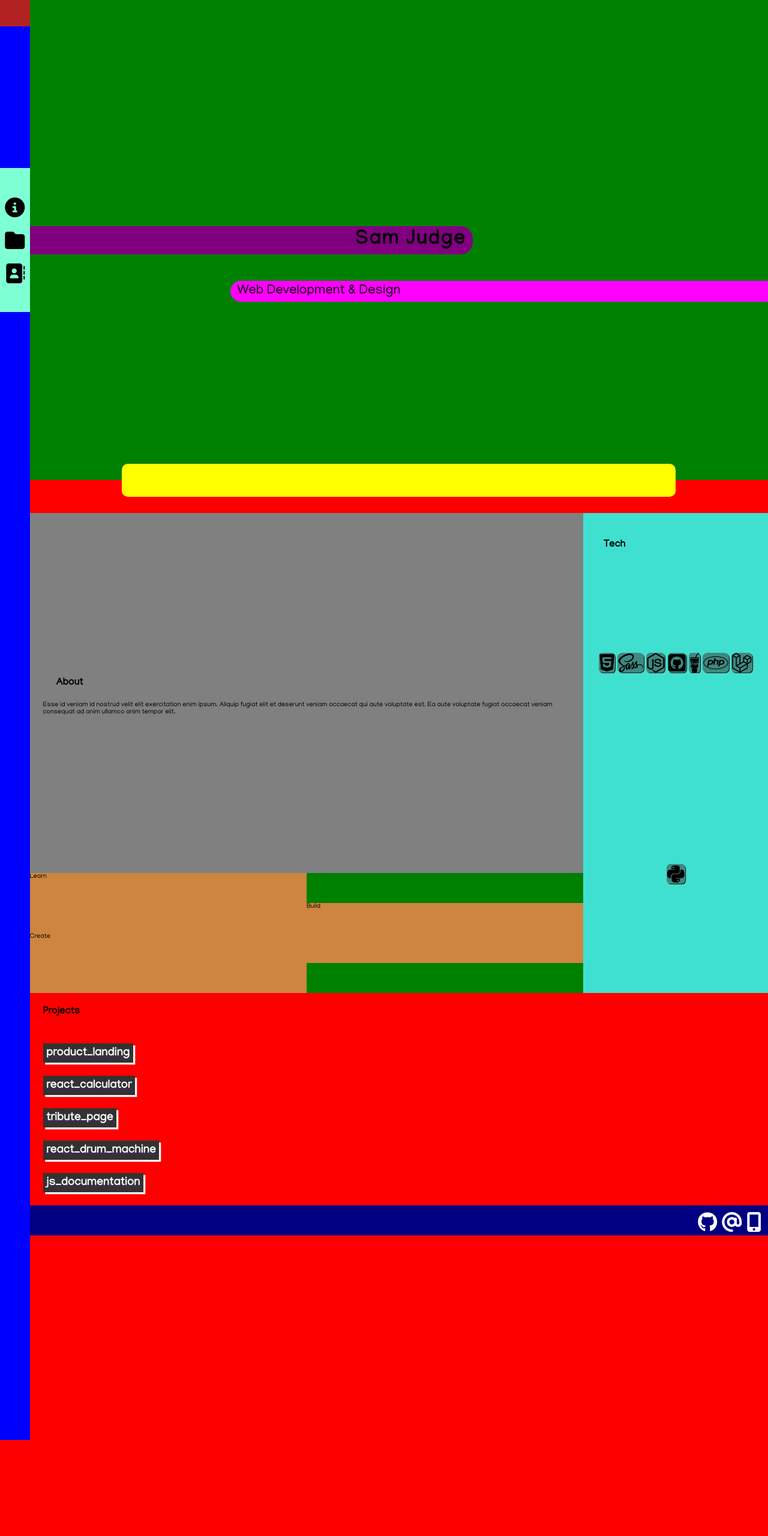
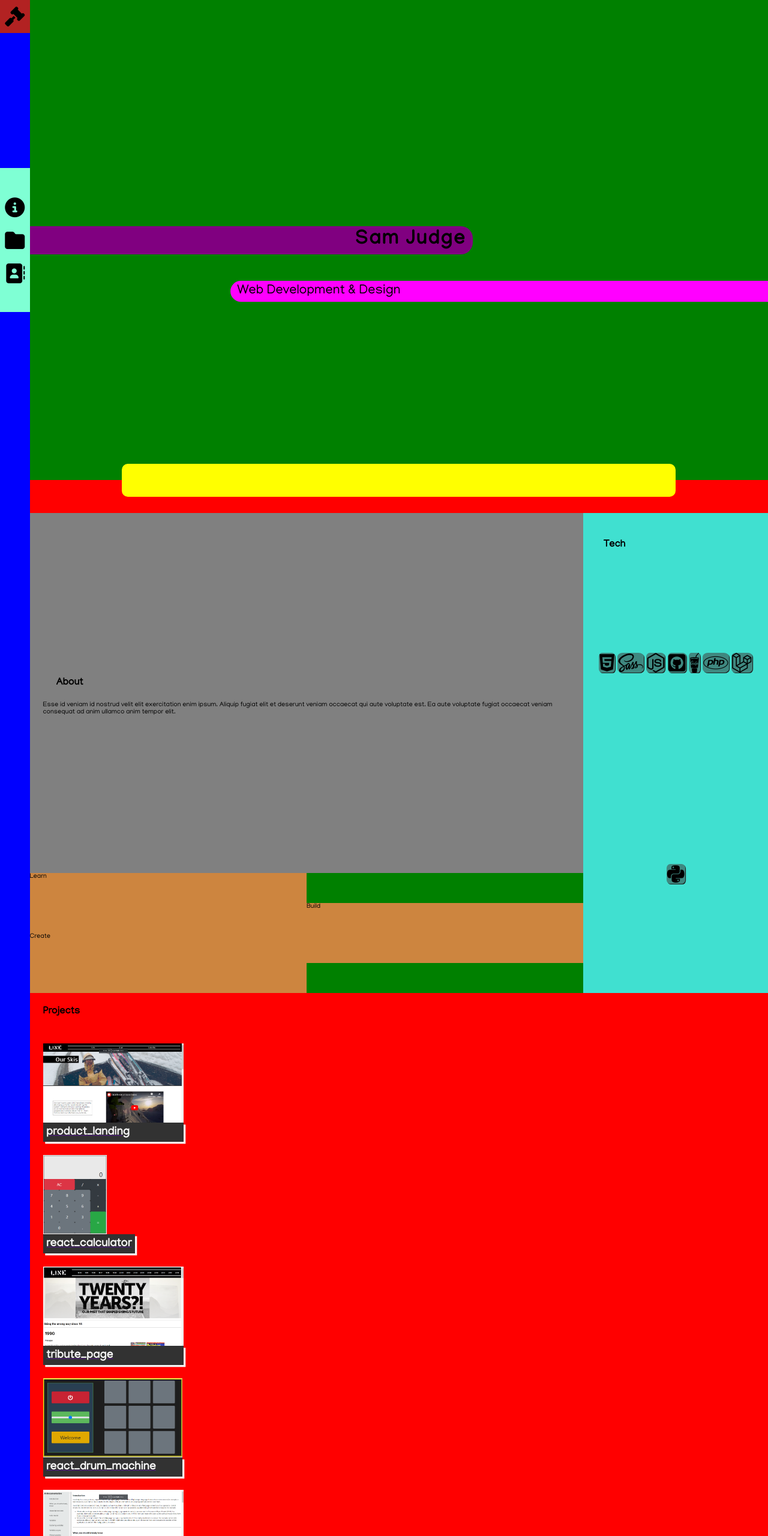
Before and after one commit to sljudge/portfolio, a website: page src/index.html in a window 1280 px wide. Shown: the top 2560 px of the page at 60% size. Before the commit the page ends 2400 px from the top, so only its background shows below. Drawn offline with nearby package versions, Linux system fonts and the light colour scheme; files that its build step writes are made by us from their sources.

Commit message:
mobile layout complete pre images

```diff
--- a/src/index.html
+++ b/src/index.html
@@ -13,11 +13,13 @@
     </head>
     <body>
         <nav>
-            <div class="logo"></div>
+            <div class="logo">
+                <i class="fas fa-gavel"></i>
+            </div>
             <div class="icon-container">
-                <i class=" nav-icon fas fa-info-circle"></i>
-                <i class=" nav-icon fas fa-folder"></i>
-                <i class=" nav-icon fas fa-address-book"></i>
+                <i class="fas fa-info-circle"></i>
+                <i class="fas fa-folder"></i>
+                <i class="fas fa-address-book"></i>
             </div>
         </nav>
         <main>
@@ -67,31 +69,31 @@
             <div class="projects">
                 <div class="project-tile">
                     <a href="" target="">
-                    <!-- <img src="/img/product_landing.png" alt="" title="product_landing"> -->
+                    <img src="/img/product_landing.png" alt="" title="product_landing">
                     <h3>product_landing</h3>
                     </a>
                 </div>
                 <div class='project-tile'>
                     <a href="" target="">
-                    <!-- <img src="/img/calculator.PNG" alt="" title="calculator"> -->
+                    <img src="/img/calculator.PNG" alt="" title="calculator">
                     <h3>react_calculator</h3>
                     </a>
                 </div>
                 <div class='project-tile'>
                     <a href="" target="">
-                    <!-- <img src="/img/tribute_page.png" alt="" title="tribute_page"> -->
+                    <img src="/img/tribute_page.png" alt="" title="tribute_page">
                     <h3>tribute_page</h3>
                     </a>
                 </div>
                 <div class='project-tile'>
                     <a href="" target="">
-                    <!-- <img src="/img/drum_machine.PNG" alt=""> -->
+                    <img src="/img/drum_machine.PNG" alt="">
                     <h3>react_drum_machine</h3>
                     </a>
                 </div>
                 <div class='project-tile'>
                     <a href="" target="">
-                    <!-- <img src="/img/js_documentation.png" alt=""> -->
+                    <img src="/img/js_documentation.png" alt="">
                     <h3>js_documentation</h3>
                     </a>
                 </div>
--- a/src/scss/style.scss
+++ b/src/scss/style.scss
@@ -8,7 +8,6 @@ html{
 body{
     display: flex;
 
-    height: 300vh;
     width:100vw;
     max-width: 100%;
     margin: 0;
@@ -18,7 +17,6 @@ body{
 }
 
 nav{
-    height: 300vh;
     min-width: 4.5rem;
 
     background-color: blue;
@@ -26,12 +24,17 @@ nav{
     text-align: center;
 
     .logo{
-        height: 4rem;
+        height: 5rem;
         width: 100%;
         margin: 0;
         padding: 0;
 
         background-color: firebrick;
+    }
+
+    i{
+        font-size: 3rem;
+        padding: 1rem 0.5rem;
     }
 
     .icon-container{
@@ -47,10 +50,6 @@ nav{
 
         background-color: aquamarine;
 
-        .nav-icon{
-            font-size: 3rem;
-            padding: 1rem 0.5rem;
-        }
     }
 }
 main{
@@ -65,6 +64,7 @@ main{
     flex-direction: column;
     justify-content: center;
     align-items: center;
+    flex-shrink: 0;
 
     height: 100vh;
 
@@ -122,6 +122,7 @@ main{
 
 .info-container{
     display: flex;
+    flex-shrink: 0;
 
     height: 100vh;
     width: 100%;
@@ -257,13 +258,18 @@ h2{
     }
 }
 footer{
+    display: flex;
+    justify-content: space-evenly;
+
     height: 4.5rem;
     margin: 0;
-    padding: 1rem;
 
-    font-size: 3rem;
     text-align: right;
     background-color: navy;
     color: white;
 
+    i{
+        font-size: 3rem;
+        padding: 1rem;
+    }
 }
```
